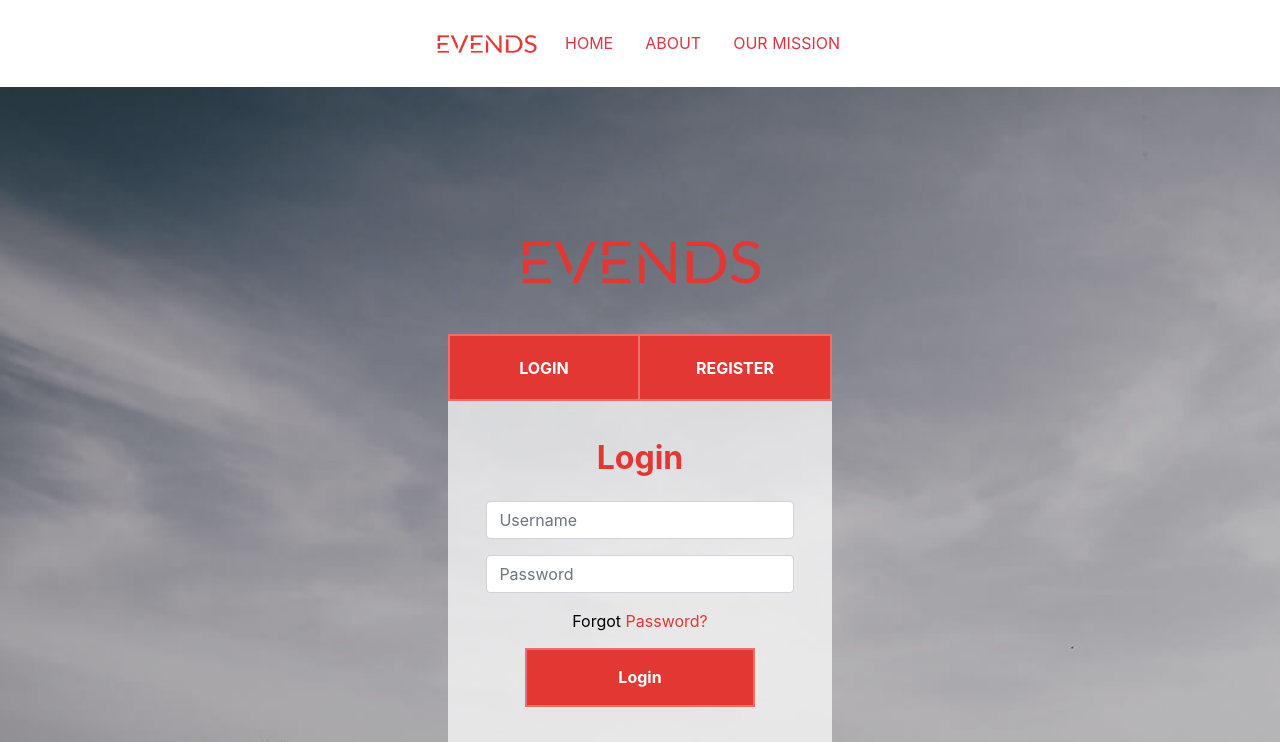
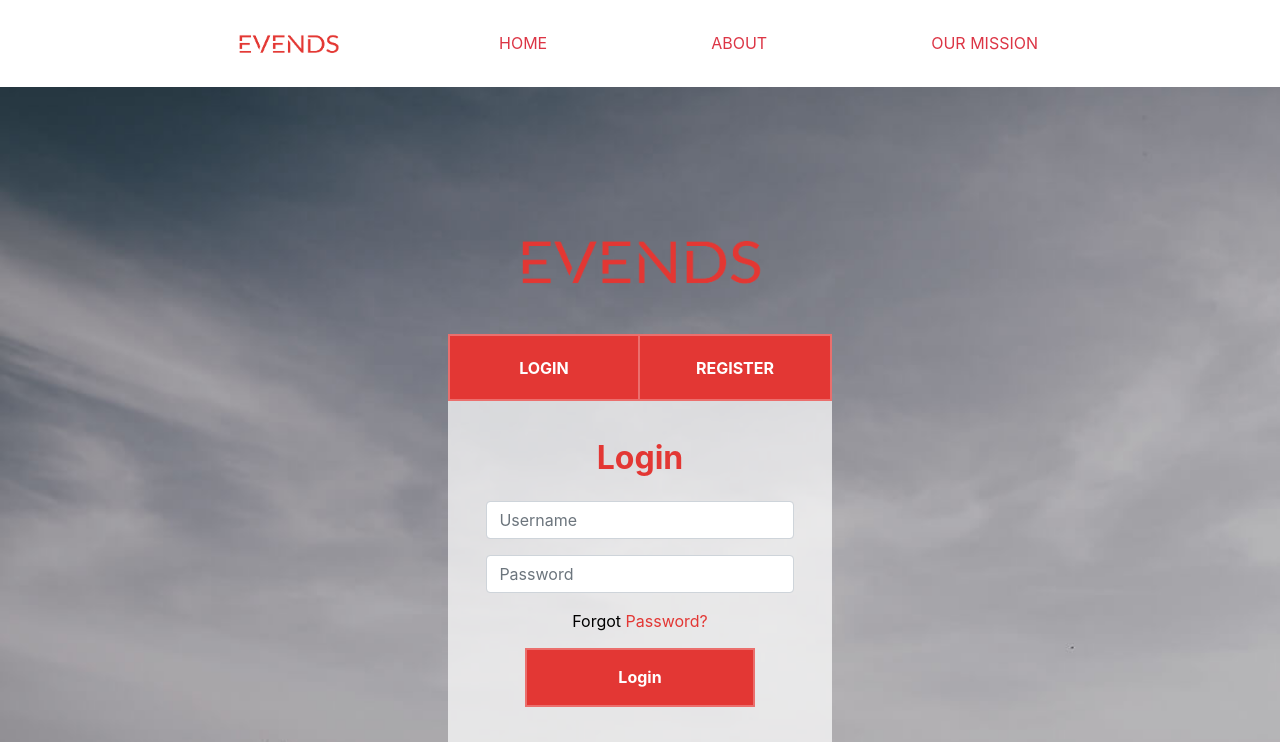
Before and after one commit to BW-African-Marketplace-5/front-end, a React (Create React App) app: page / in a window 1280 px wide. Shown: the top 742 px of the page. Built offline with nearby package versions, Linux system fonts and the light colour scheme.

Commit message:
Login  Update

```diff
--- a/src/components/Navbar/LoggedinNav.js
+++ b/src/components/Navbar/LoggedinNav.js
@@ -1,10 +1,11 @@
 import React from "react";
-import {Navigation, Logo, MenuLink, LinkWrapper} from './Navbar_Styles';
+import {Navigation, Logo, MenuLink, LinkWrapper, NavWrapper } from './Navbar_Styles';
 import logo from '../../imgs/evends.png'
 const Navbar = () => {
     return(
 
         <Navigation>
+        <NavWrapper>
           <Logo src={logo}></Logo>
         <LinkWrapper>
           <MenuLink href="/">Home</MenuLink>
@@ -15,6 +16,7 @@ const Navbar = () => {
         <LinkWrapper>
           <MenuLink href="/item-list">Inventory</MenuLink>
         </LinkWrapper>
+        </NavWrapper>
         </Navigation>
     );
 }
--- a/src/components/Navbar/Navbar.js
+++ b/src/components/Navbar/Navbar.js
@@ -1,9 +1,10 @@
 import React from "react";
-import { Navigation, Logo, MenuLink, LinkWrapper } from "./Navbar_Styles";
+import { Navigation, Logo, MenuLink, LinkWrapper, NavWrapper } from "./Navbar_Styles";
 import logo from "../../imgs/evends.png";
 const Navbar = () => {
   return (
     <Navigation>
+      <NavWrapper>
       <Logo src={logo}></Logo>
       <LinkWrapper>
         <MenuLink href="/">Home</MenuLink>
@@ -14,6 +15,7 @@ const Navbar = () => {
       <LinkWrapper>
         <MenuLink href="/">Our Mission</MenuLink>
       </LinkWrapper>
+      </NavWrapper>
     </Navigation>
   );
 };
--- a/src/components/Navbar/Navbar_Styles.jsx
+++ b/src/components/Navbar/Navbar_Styles.jsx
@@ -6,13 +6,15 @@ export const Navigation = styled(Nav)`
     padding: 1% 0%;
     display:flex;
     justify-content:center;
+
 `
 export const Logo = styled.img`
     width:125px;
 `
 export const NavWrapper = styled.div`
     display:flex;
-    justify-content:start;
+    justify-content:space-around;
+    width:75%;
 `
 export const LinkWrapper = styled(NavItem)`
     display:flex;
```
